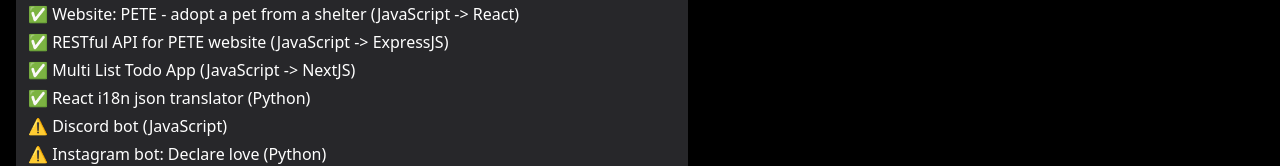
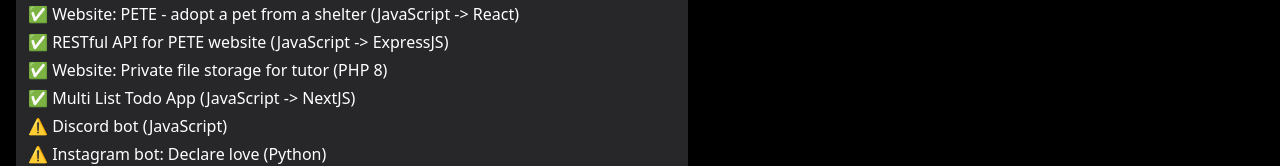
Before and after one commit to artchsh/artchsh.github.io, a plain HTML site: page index.html in a window 1280 px wide. Shown: the part 766-932 px from the top of the page. Drawn offline with nearby package versions, Linux system fonts and the light colour scheme.

Commit message:
Fixed typo

```diff
--- a/index.html
+++ b/index.html
@@ -83,8 +83,8 @@
 			{ name: "Telegram bot: System of anonymous peer-to-peer psychological assistance (Python)", status: "✅", url: "https://github.com/artchsh/sapppa" },
 			{ name: "Website: PETE - adopt a pet from a shelter (JavaScript -> React)", status: "✅", url: "https://github.com/pete-kz/pete-kz" },
 			{ name: "RESTful API for PETE website (JavaScript -> ExpressJS)", status: "✅", url: "https://github.com/pete-kz/pete-kz-api" },
-			{ name: "Multi List Todo App (JavaScript -> NextJS)", status: "✅", url: "https://github.com/artchsh/website-edu-tutorial" },
-			{ name: "React i18n json translator (Python)", status: "✅", url: "https://github.com/artchsh/multi-list-todo-nextjs" },
+			{ name: "Website: Private file storage for tutor (PHP 8)", status: "✅", url: "https://github.com/artchsh/website-edu-tutorial" },
+			{ name: "Multi List Todo App (JavaScript -> NextJS)", status: "✅", url: "https://github.com/artchsh/multi-list-todo-nextjs" },
 			{ name: "Discord bot (JavaScript)", status: "⚠️", url: "https://github.com/artchsh/GendoIkari-DiscordJS" },
 			{ name: "Instagram bot: Declare love (Python)", status: "⚠️", url: "https://github.com/artchsh/instagram-bot" },
 			{ name: "JSON Database (JavaScript/TypeScript)", status: "⚠️", url: "https://github.com/artchsh/json-database" },
```
